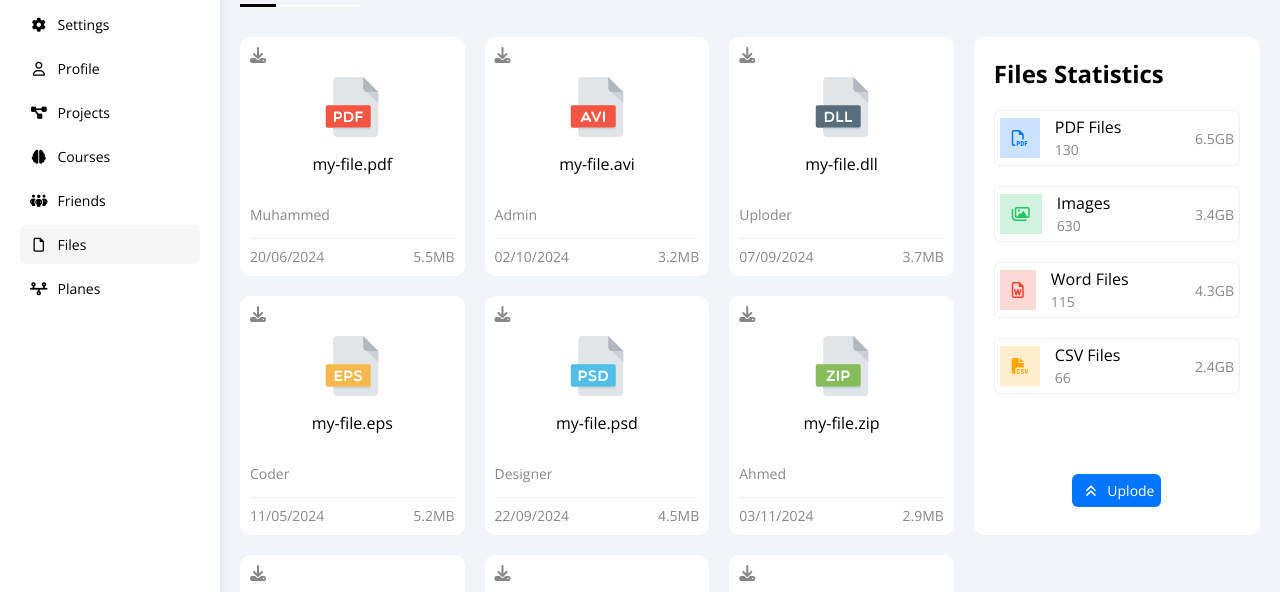
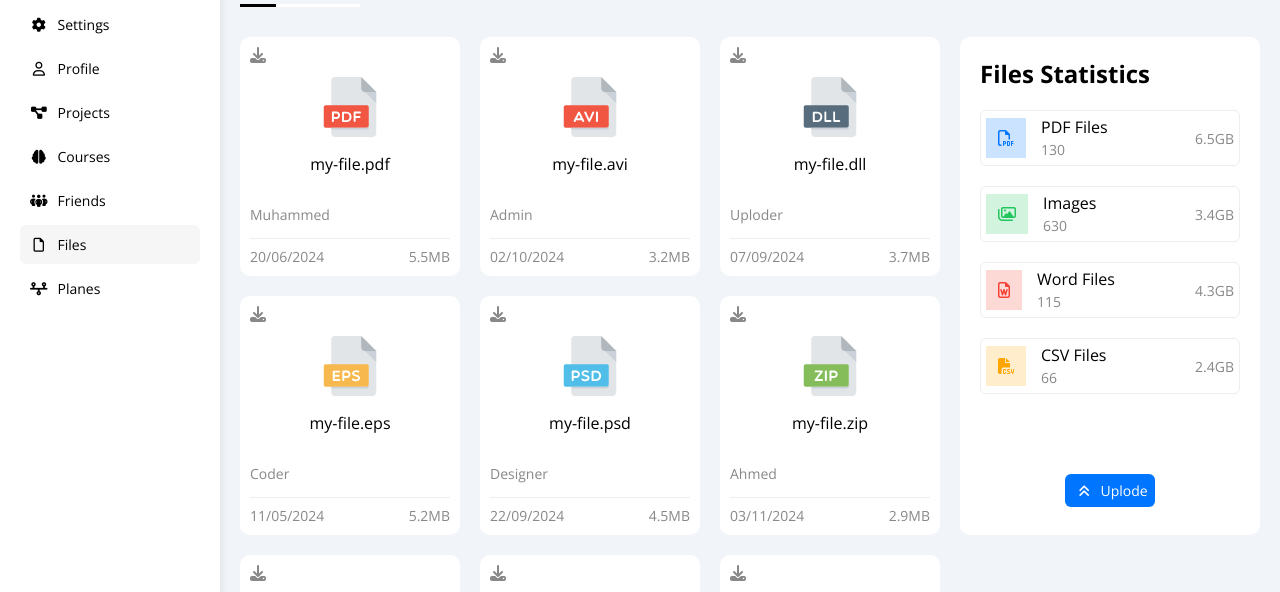
Before and after one commit to M0oham6d/Template-5, a plain HTML site: page files.html in a window 1280 px wide. Shown: the part 134-726 px from the top of the page. Drawn offline with nearby package versions, Linux system fonts and the light colour scheme.

Commit message:
file page small change for responsive

```diff
--- a/css/master.css
+++ b/css/master.css
@@ -2297,13 +2297,17 @@ a {
 @media (max-width: 767px) {
   .files-container .filesstatistics {
     margin: 0 10px 20px 10px;
-    min-width: calc(100% - 20px);
+  }
+}
+
+@media (min-width: 768px) {
+  .files-container .filesstatistics {
+    min-width: 300px;
+    margin-right: 20px;
   }
 }
 
 .files-container .filesstatistics {
-  width: 286.2px;
-  margin-right: 20px;
   height: 497.5px;
 }
 
```
